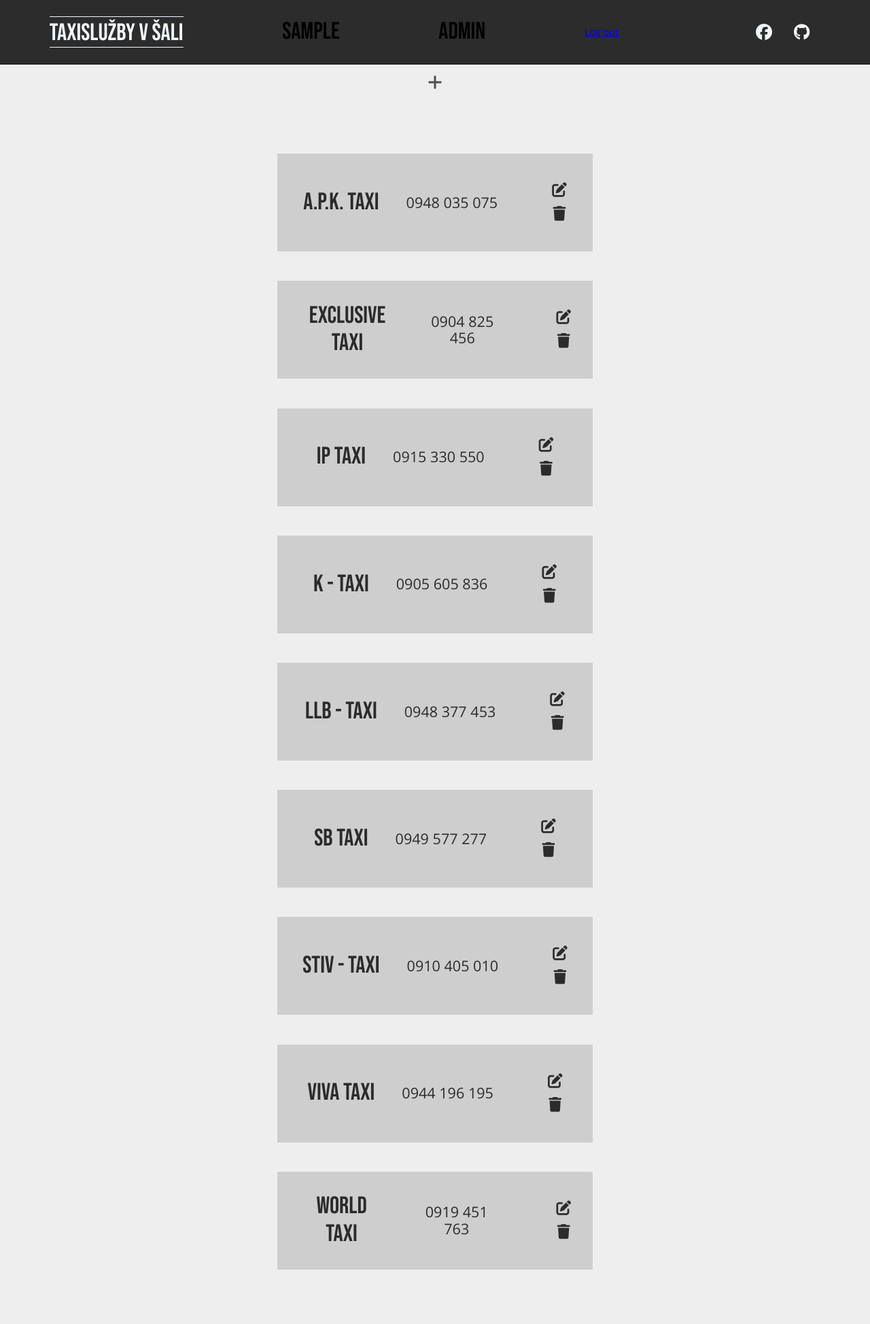
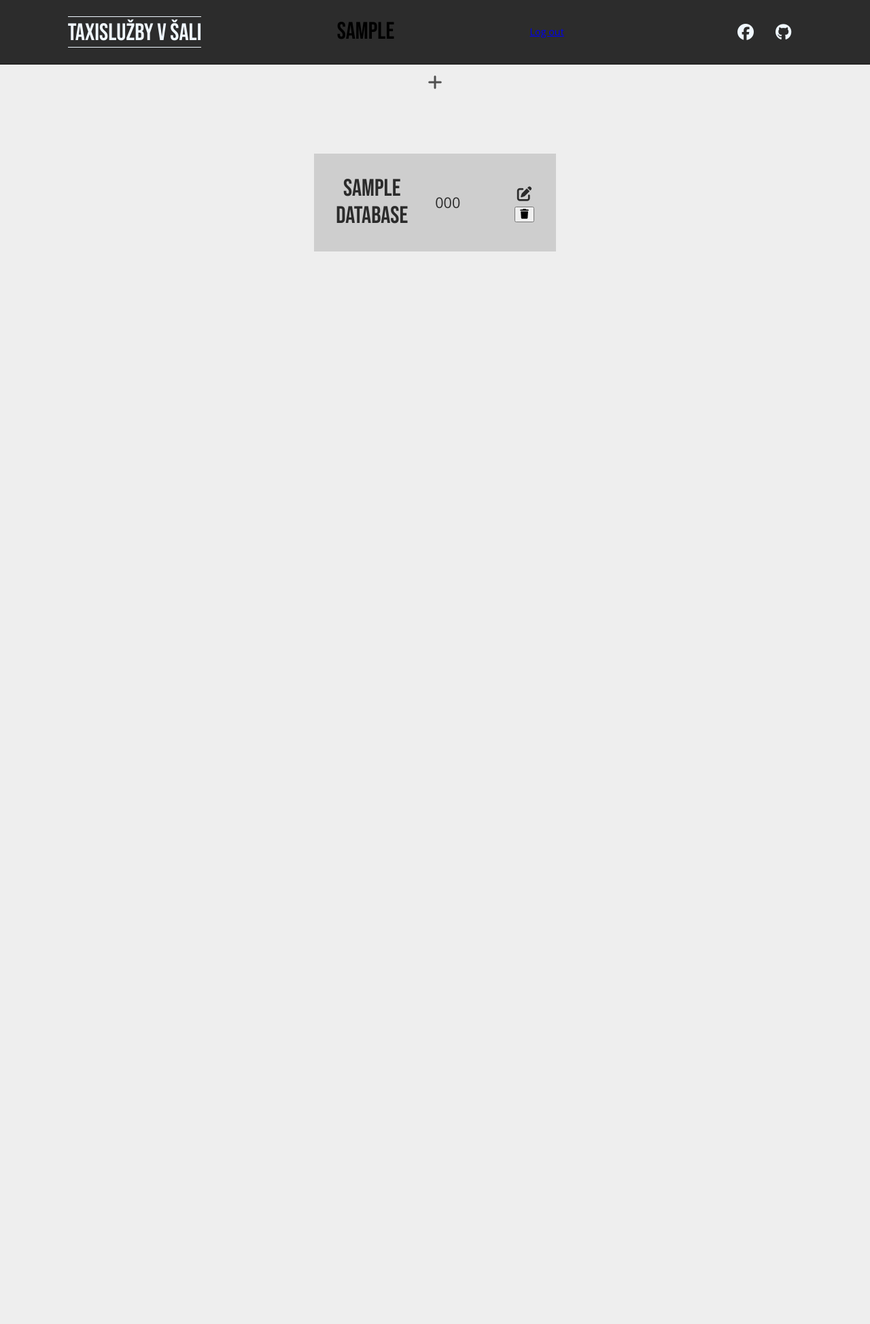
Before and after one commit to wifono/TAXISALAWorkinOnIt, a PHP site: page /admin.php in a window 1280 px wide. Shown: the whole page at 68% size. After the commit the page ends 370 px from the top, so only its background shows below. Run offline with PHP 8.4, Linux system fonts and the light colour scheme; the visitor is signed in with stand-in values (Sample User, id 1); tables that the repository leaves empty or names only in its code hold one stand-in row (values such as "Sample post"); some libraries are stand-ins or nearby versions.

Commit message:
jaužneviem

```diff
--- a/admin.php
+++ b/admin.php
@@ -1,6 +1,6 @@
 <?php
     session_start();
-   ?>
+?>
 
 <!DOCTYPE html>
 <!--[if lt IE 7]>      <html class="no-js lt-ie9 lt-ie8 lt-ie7"> <![endif]-->
@@ -36,7 +36,7 @@
         <h2><?php echo $_SESSION["username"] ?></h2>
 
     </div>
-<h2><?php echo $_SESSION["usertype"]?></h2>
+
     <div class="logout">
         <a href="logout.php">Log out</a>
     </div>
@@ -56,23 +56,12 @@
 </header>
 
 <?php
-
-    //If this page needs admin access then put this code
     if( $_SESSION['usertype']=='admin'){
-
-        include "partials/controlpanel.php";
-
-    }
-    else{
+        include_once "partials/controlpanel.php";
+    } else {
         header("Location:index.php");
     }
-
-
 ?>
-
-
-
-
         <!--[if lt IE 7]>
             <p class="browsehappy">You are using an <strong>outdated</strong> browser. Please <a href="#">upgrade your browser</a> to improve your experience.</p>
         <![endif]-->
--- a/assets/css/generals.css
+++ b/assets/css/generals.css
@@ -117,6 +117,7 @@ footer {
   margin-top: 2rem;
   background: #cecece;
   padding: 0.02em 0 6rem 0;
+  width: 100%;
   font-family: "Bebas Neue", cursive;
   border-top: 0.25em black;
   display: flex;
--- a/assets/sass/generals.scss
+++ b/assets/sass/generals.scss
@@ -193,6 +193,7 @@ footer {
     margin-top: 2rem;
     background: rgb(206, 206, 206);
     padding: 0.02em 0 6rem 0;
+    width: 100%;
 
     font: {
         family: $logo-font;
--- a/login.php
+++ b/login.php
@@ -1,5 +1,6 @@
 <?php
    session_start();
+   global $data;
 
    $data = mysqli_connect("localhost","root","941000023870268","freonnet_admin_users");
 
--- a/partials/config.php
+++ b/partials/config.php
@@ -6,7 +6,7 @@ function Connection() {
     $connection = mysqli_connect("localhost","root","941000023870268","freonnet_admin_users");
 
     if(!$connection){
-        die("oh fuck");
+        die('error');
     }
 }
 ?>
--- a/partials/controlpanel.php
+++ b/partials/controlpanel.php
@@ -1,3 +1,49 @@
+
+<?php
+
+global $data;
+
+$data = mysqli_connect("localhost","root","941000023870268","freonnet_admin_users");
+
+function CreateTaxi() {
+    global $data;
+
+    $taxiname = $_POST["taxiname"];
+    $taxinumber = $_POST["taxinumber"];
+    $guery = "INSERT INTO taxi_database (taxiname, taxinumber) VALUES ('$taxiname', '$taxinumber')";
+
+    $result = mysqli_query($data, $guery);
+
+    if(!$result){
+        die("Error");
+    }
+}
+
+if(isset($_POST['deletetaxi'])){
+    global $taxiid;
+    $id=$taxiid;
+
+    $connection = mysqli_connect("localhost","root","941000023870268","freonnet_admin_users");
+
+    $query2 = " DELETE FROM taxi_database WHERE id = '$id'; ";
+    $result2 = mysqli_query($connection, $query2);
+    if($result2){
+        echo "deleted";
+    } else {
+                die('error dpč');
+    }
+
+
+
+};
+
+
+if(isset($_POST["submit"])){
+    CreateTaxi();
+}
+
+
+?>
 
 <div id="addIcon" class="addIcon">
     <a href="#"><i class="fas fa-plus"></i></a>
@@ -6,136 +52,38 @@
 
 <div class="controlpanel">
         <div class="addTaxi">
-            <form action="submit">
+            <form action="#" method="post">
                 <label for="taxiname">Názov Taxislužby</label>
-                <input type="text">
+                <input name="taxiname" type="text">
                 <label for="taxinumber">Číslo Taxislužby</label>
-                <input type="text">
-                <button type="submit" class="button">Pridať</button>
+                <input name="taxinumber" type="text">
+                <button type="submit" name="submit" class="button">Pridať</button>
             </form>
         </div>
 
         <div class="container">
             <section class="mainContent">
-                    <div class="taxiBoxAdmin">
-                        <h2>A.P.K. Taxi</h2>
 
-                        <a class="number" href="tel:+421948035075">0948 035 075</a>
+<?php
 
-                        <div class="controls">
-                            <ul>
-                                <li><a href="#"><i class="fas fa-edit"></i></a></li>
-                                <li><a href="#"><i class="fas fa-trash"></i></a></li>
-                            </ul>
-                        </div>
-                    </div>
+function ReadTaxi(){
+    global $data;
+    global $result;
 
-                    <div class="taxiBoxAdmin">
-                        <h2>Exclusive TAXI</h2>
+    $data = mysqli_connect("localhost","root","941000023870268","freonnet_admin_users");
 
+    $query = "SELECT id, taxiname, taxinumber FROM taxi_database";
+    $result = mysqli_query($data, $query);
 
-                    <a class="number" href="tel:+421904825456">0904 825 456</a>
+    if(!$result){
+        die("error");
+    }
+    if(mysqli_num_rows($result) > 0) {
 
-                        <div class="controls">
-                            <ul>
-                                <li><a href="#"><i class="fas fa-edit"></i></a></li>
-                                <li><a href="#"><i class="fas fa-trash"></i></a></li>
-                            </ul>
-                        </div>
-                    </div>
-
-                    <div class="taxiBoxAdmin">
-                        <h2>IP TAXI</h2>
-
-                        <a class="number" href="tel:+421915330550">0915 330 550</a>
-
-                        <div class="controls">
-                            <ul>
-                                <li><a href="#"><i class="fas fa-edit"></i></a></li>
-                                <li><a href="#"><i class="fas fa-trash"></i></a></li>
-                            </ul>
-                        </div>
-                    </div>
-
-                    <div class="taxiBoxAdmin">
-                        <h2>K - Taxi</h2>
-
-                        <a class="number" href="tel:+421905605836">0905 605 836</a>
-
-                        <div class="controls">
-                            <ul>
-                                <li><a href="#"><i class="fas fa-edit"></i></a></li>
-                                <li><a href="#"><i class="fas fa-trash"></i></a></li>
-                            </ul>
-                        </div>
-                    </div>
-
-                    <div class="taxiBoxAdmin">
-                        <h2>LLB - TAXI</h2>
-
-                        <a class="number" href="tel:+421948377453">0948 377 453</a>
-
-                        <div class="controls">
-                            <ul>
-                                <li><a href="#"><i class="fas fa-edit"></i></a></li>
-                                <li><a href="#"><i class="fas fa-trash"></i></a></li>
-                            </ul>
-                        </div>
-                    </div>
-
-                    <div class="taxiBoxAdmin">
-                        <h2>SB TAXI</h2>
-
-                        <a class="number" href="tel:+421940577277">0949 577 277</a>
-
-                        <div class="controls">
-                            <ul>
-                                <li><a href="#"><i class="fas fa-edit"></i></a></li>
-                                <li><a href="#"><i class="fas fa-trash"></i></a></li>
-                            </ul>
-                        </div>
-                    </div>
-
-                    <div class="taxiBoxAdmin">
-                        <h2>STIV - TAXI</h2>
-
-                        <a class="number" href="tel:+421910405010">0910 405 010</a>
-
-                        <div class="controls">
-                            <ul>
-                                <li><a href="#"><i class="fas fa-edit"></i></a></li>
-                                <li><a href="#"><i class="fas fa-trash"></i></a></li>
-                            </ul>
-                        </div>
-                    </div>
-
-                    <div class="taxiBoxAdmin">
-                        <h2>VIVA TAXI</h2>
-
-                        <a class="number" href="tel:+421944196195">0944 196 195</a>
-
-                        <div class="controls">
-                            <ul>
-                                <li><a href="#"><i class="fas fa-edit"></i></a></li>
-                                <li><a href="#"><i class="fas fa-trash"></i></a></li>
-                            </ul>
-                        </div>
-                    </div>
-
-
-                    <div class="taxiBoxAdmin">
-                        <h2>WORLD TAXI</h2>
-
-                        <a class="number" href="tel:+421919451763">0919 451 763</a>
-
-                        <div class="controls">
-                            <ul>
-                                <li><a href="#"><i class="fas fa-edit"></i></a></li>
-                                <li><a href="#"><i class="fas fa-trash"></i></a></li>
-                            </ul>
-                        </div>
-                    </div>
-
-                </div>
-            </section>
-        </div>
+        while($row = mysqli_fetch_array($result)){
+            include "partials/taxiboxadmin.php";
+        }
+    }
+}
+    ReadTaxi();
+?>
--- /dev/null
+++ b/partials/taxiboxadmin.php
@@ -0,0 +1,21 @@
+<?php
+
+    $taxiid = $row["id"];
+    $taxiname = $row['taxiname'];
+    $taxinumber = $row['taxinumber'];
+
+
+ echo '<div class="taxiBoxAdmin">
+<h2>'.$taxiname.'</h2>
+<a class="number" href="tel:'.$taxinumber.'"]>'.$taxinumber.'</a>
+
+ <div class="controls">
+ <form action="#" method="post">
+        <ul>
+           <li><a id="'.$taxiid.'" href="#"><i class="fas fa-edit"></i></a></li>
+           <button type="submit" name="deletetaxi" id="'.$taxiid.'"><i class="fas fa-trash"></i></button>
+        </ul>
+</form>
+</div>
+</div>';
+?>
```
Also changed, not shown: index.php (+22 -52 lines), partials/taxibox.php (added, +10 -0 lines), 1 other file.
